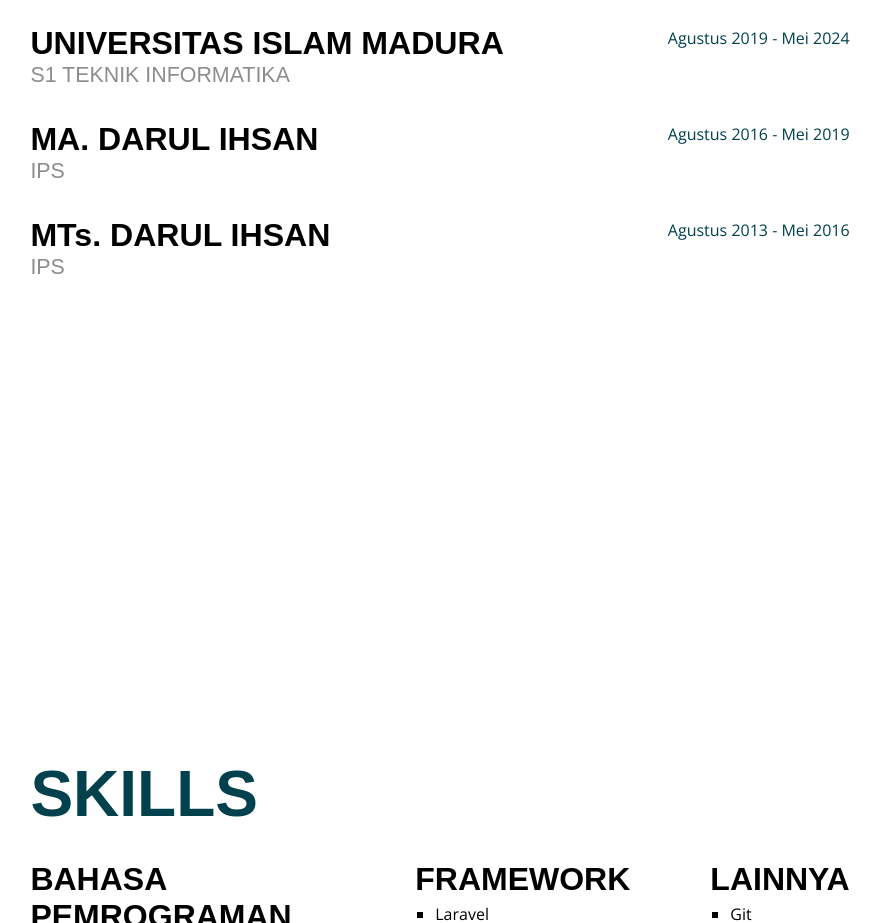
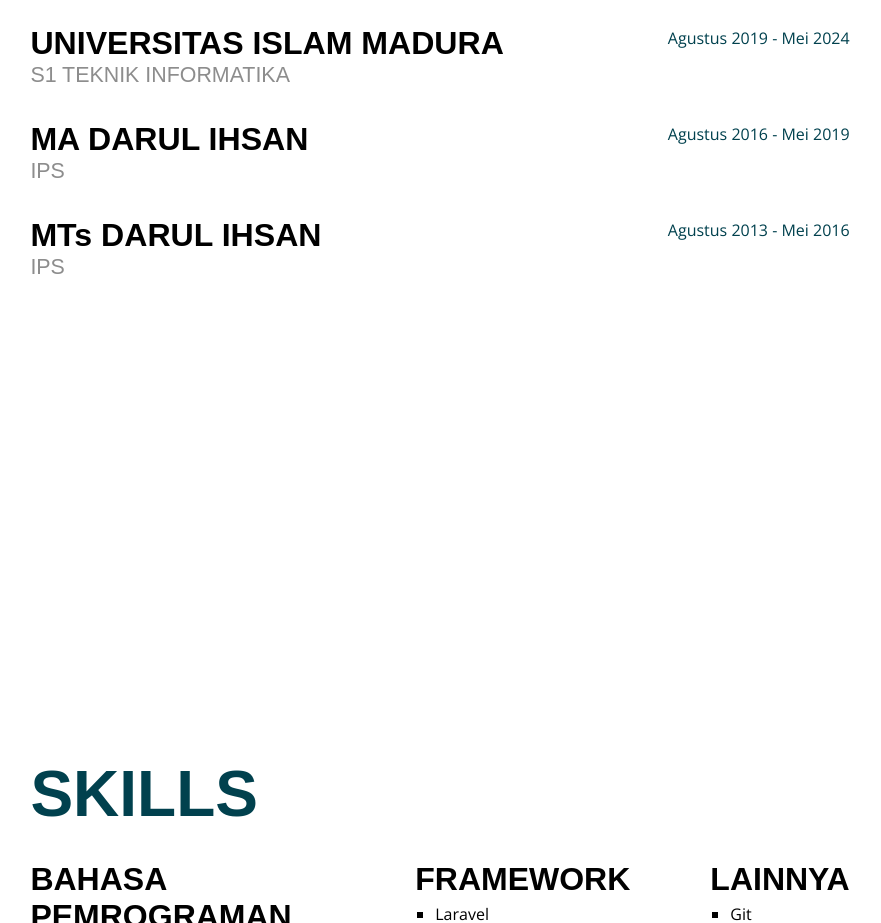
Before and after one commit to Irull46/cv-khairulanam, a plain HTML site: page index.html in a window 1280 px wide. Shown: the part 1081-2004 px from the top of the page, without its empty margins (72-953 px from the left). Drawn offline with nearby package versions, Linux system fonts and the light colour scheme; a web font is replaced by a local one.

Commit message:
Menghapus titik pada nama instansi

```diff
--- a/index.html
+++ b/index.html
@@ -67,7 +67,7 @@
 
                     <div>
                         <div class="instansi">
-                            <h1>MA. DARUL IHSAN</h1>
+                            <h1>MA DARUL IHSAN</h1>
                             <p>IPS</p>
                         </div>
                         <p class="tanggal">Agustus 2016 - Mei 2019</p>
@@ -75,7 +75,7 @@
 
                     <div>
                         <div class="instansi">
-                            <h1>MTs. DARUL IHSAN</h1>
+                            <h1>MTs DARUL IHSAN</h1>
                             <p>IPS</p>
                         </div>
                         <p class="tanggal">Agustus 2013 - Mei 2016</p>
```
